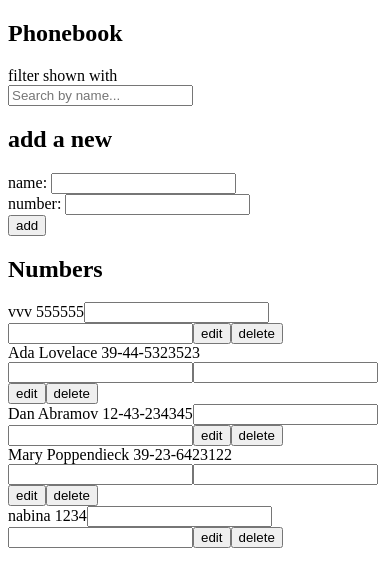
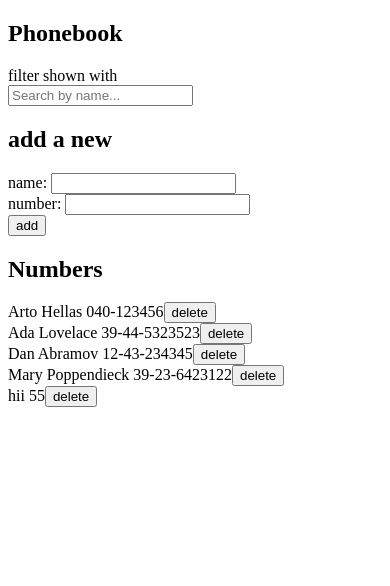
Before and after one commit to nabinamangrati/fullstackopen, a React (Vite) app in the folder part2/phoneBook/: page / in a window 390 px wide. Shown: the top 586 px of the page. Built offline with nearby package versions, Linux system fonts and the light colour scheme; data requests are answered from the project's data file.

Commit message:
part2 d phonebook completed

```diff
--- a/part2/phoneBook/db.json
+++ b/part2/phoneBook/db.json
@@ -1,9 +1,9 @@
 {
   "persons": [
     {
-      "id": "1",
-      "name": "vvv",
-      "number": "555555"
+      "name": "Arto Hellas",
+      "number": "040-123456",
+      "id": 1
     },
     {
       "name": "Ada Lovelace",
@@ -21,9 +21,9 @@
       "id": "4"
     },
     {
-      "id": "5",
-      "name": "nabina",
-      "number": "1234"
+      "id": "6",
+      "name": "hii",
+      "number": "55"
     }
   ]
 }
--- a/part2/phoneBook/src/App.jsx
+++ b/part2/phoneBook/src/App.jsx
@@ -1,6 +1,5 @@
 import { useState, useEffect } from "react";
 import Filter from "./component/Filter";
-// import axios from "axios";
 import PersonForm from "./component/PersonForm";
 import Person from "./component/Person";
 import phoneServices from "./services/phone";
@@ -20,9 +19,8 @@ const App = () => {
     });
   }, []);
 
-  const filteredPersons = persons.filter(
-    (person) =>
-      person.name && person.name.toLowerCase().includes(search.toLowerCase())
+  const filteredPersons = persons.filter((person) =>
+    person.name.toLowerCase().includes(search.toLowerCase())
   );
 
   const handleSearchChange = (event) => {
@@ -31,16 +29,42 @@ const App = () => {
 
   const handleSubmit = (event) => {
     event.preventDefault();
+    const existingPerson = persons.find((person) => person.name === newName);
+
+    if (existingPerson) {
+      const confirmUpdate = window.confirm(
+        `${newName} is already added to the phonebook. Do you want to update their number?`
+      );
+
+      if (confirmUpdate) {
+        const updatedPerson = {
+          ...existingPerson,
+          number: newNumber,
+        };
+
+        updateData(
+          existingPerson.id,
+          existingPerson.name,
+          updatedPerson.number
+        );
+
+        setPersons(
+          persons.map((person) =>
+            person.id === updatedPerson.id ? updatedPerson : person
+          )
+        );
+
+        setNewName("");
+        setNewNumber("");
+      }
+    } else {
       let newPerson = {
         name: newName,
         number: newNumber,
 
         id: `${persons.length + 1}`,
       };
-    if (persons.some((person) => person.name === newName)) {
-      // Issue a warning if the name already exists
-      alert(`${newName} is already added to the phonebook`);
-    } else {
+
       let postAxios = phoneServices.create(newPerson);
       postAxios.then((response) => {
         setPersons(persons.concat(response.data));
@@ -61,23 +85,28 @@ const App = () => {
   };
 
   const updateData = (id, newName, newNumber) => {
-    // let currentPerson = persons.find((person) => {
-    //   return person.id === id;
-    // });
-    // let updatedPerson = { ...currentPerson };
     let putAxios = phoneServices.update(id, {
       id: id,
       name: newName,
+
       number: newNumber,
     });
-    putAxios.then((response) => {
+    putAxios
+      .then((response) => {
         console.dir("response");
         let updatedPerson = response.data;
+        if (response.status === 200) {
           setPersons(
             persons.map((person) =>
               person.id === updatedPerson.id ? updatedPerson : person
             )
           );
+        } else {
+          console.error("Error updating person:", response.data);
+        }
+      })
+      .catch((error) => {
+        console.error("Error updating person:", error);
       });
   };
   const deletePerson = (id) => {
@@ -88,16 +117,6 @@ const App = () => {
     });
   };
 
-  const handleEdit = (event) => {
-    const { name, value } = event.target;
-    // const name = event.target.name;
-    // const value =event.target.value;
-    if (name === "name") {
-      setNewName(value);
-    } else if (name === "number") {
-      setNewNumber(value);
-    }
-  };
   const handleDelete = (id, name) => {
     const confirmDelete = window.confirm(
       `Are you sure you want to delete ${name}?`
@@ -126,8 +145,6 @@ const App = () => {
         newName={newName}
         newNumber={newNumber}
         persons={filteredPersons}
-        updateData={updateData}
-        handleEdit={handleEdit}
         handleDelete={handleDelete}
       />
     </div>
--- a/part2/phoneBook/src/component/Person.jsx
+++ b/part2/phoneBook/src/component/Person.jsx
@@ -1,10 +1,7 @@
 import React from "react";
 const Person = ({
-  newName,
-  newNumber,
   persons,
-  updateData,
-  handleEdit,
+
   handleDelete,
 }) => {
   return (
@@ -12,11 +9,6 @@ const Person = ({
       {persons.map((person, index) => (
         <div key={index}>
           {person.name} {person.number}
-          <input type="text" name="name" onChange={handleEdit} />
-          <input type="text" name="number" onChange={handleEdit} />
-          <button onClick={() => updateData(person.id, newName, newNumber)}>
-            edit
-          </button>
           <button onClick={() => handleDelete(person.id, person.name)}>
             delete
           </button>
```
Lines whose indentation alone changed are shown as unchanged.
